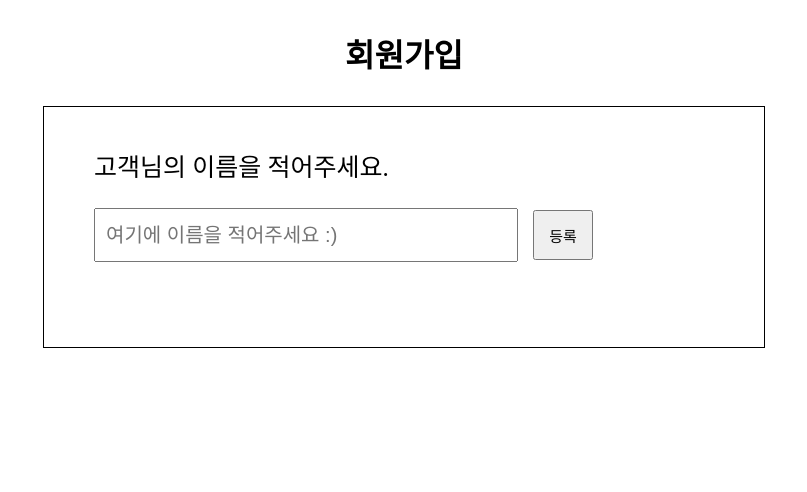
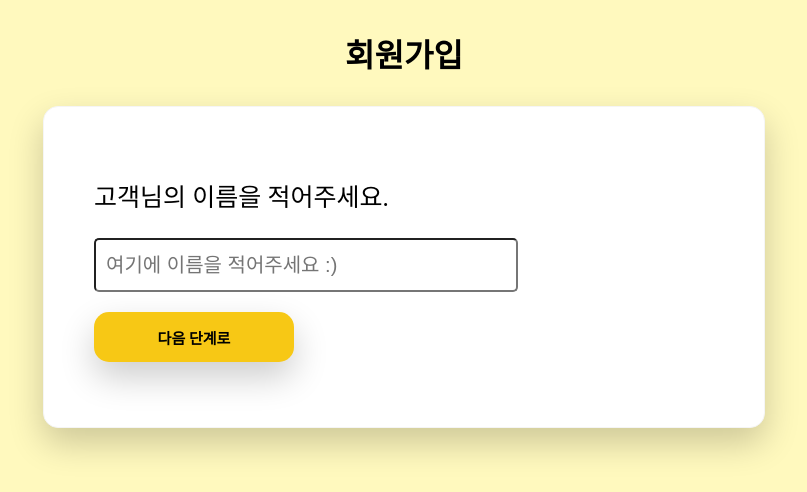
Before and after one commit to nyoungnyoung/Sinabro, a React (Create React App) app in the folder Front-End/last_front/: page /signup in a window 1280 px wide. Shown: the top 492 px of the page, without its empty margins (236-1043 px from the left). Built offline with nearby package versions, Linux system fonts and the light colour scheme; a web font is replaced by a local one.

Commit message:
feat: lobby, signup, login css 2차 적용완료

```diff
--- /dev/null
+++ b/Front-End/last_front/src/pages/lobby/Lobby.css
@@ -0,0 +1,11 @@
+.image {
+  display: inline-block;
+  justify-content: center;
+  background-image: url(./blackboard.png);
+  background-size: contain;
+  background-repeat: no-repeat;
+  background-position: center;
+  object-fit: cover;
+  width: 200vh;
+  height: 90vh;
+}
--- a/Front-End/last_front/src/pages/lobby/Lobby.js
+++ b/Front-End/last_front/src/pages/lobby/Lobby.js
@@ -1,6 +1,7 @@
 import React from "react";
 import styled from "styled-components";
 import { useNavigate } from "react-router-dom";
+import "./Lobby.css";
 
 function Lobby() {
   const navigate = useNavigate();
@@ -16,48 +17,66 @@ function Lobby() {
     <StyledDiv>
       {/* <h1>Lobby</h1> */}
       {/* <p>제일 처음에 로그인 하기 전에 나오는 메인페이지</p> */}
-      <div>
+      <div className="image">
         <StyledP>시나브로</StyledP>
         <StyledP2>: 조금씩 천천히</StyledP2>
-        <StyledButton
-          className="w-btn-outline w-btn-red-outline"
-          onClick={moveToSignUp}
-        >
-          회원가입
-        </StyledButton>
-        <br />
-        <StyledButton onClick={moveToLogin}>로그인</StyledButton>
+        <StyledDiv3>
+          <StyledButton onClick={moveToSignUp}>회원가입</StyledButton>
+          <StyledButton onClick={moveToLogin}>로그인</StyledButton>
+        </StyledDiv3>
       </div>
     </StyledDiv>
   );
 }
 
 const StyledDiv = styled.div`
-  // background-color: #fff9be;
-  background-size: cover;
+  background-color: #fff9be;
+  /* background-color: whitesmoke; */
+  /* background-size: cover; */
   height: 100vh;
+`;
+
+// const StyledDiv2 = styled.div`
+//   background-image: url("src\image\blackboard.png");
+//   background-repeat: no-repeat;
+//   background-position: center;
+// `;
+
+const StyledDiv3 = styled.div`
+  display: flex;
+  justify-content: center;
 `;
 const StyledP = styled.p`
   font-size: 120px;
   margin: 0;
-  padding-top: 100px;
+  padding-top: 130px;
+  text-shadow: 3px 3px 3px gray;
   font-family: "Chilgok_Cye";
+  color: whitesmoke;
+  font-weight: 700;
 `;
 
 const StyledP2 = styled.p`
+  color: whitesmoke;
+  font-weight: 700;
   font-family: "Chilgok_Cye";
   font-size: 30px;
+  text-shadow: 2px 2px 2px gray;
   padding: 0;
   margin-top: 0;
   margin-bottom: 40px;
 `;
 const StyledButton = styled.button`
+  font-weight: 700;
   width: 150px;
   // background-color: #300e01;
   // color: white;
+  background-color: #f7c815;
   font-size: 25px;
   font-family: "Chilgok_Cye";
-  margin-top: 30px;
+  margin-top: 45px;
+  margin-left: 30px;
+  margin-right: 30px;
   cursor: pointer;
   padding: 10px;
   border: none;
--- a/Front-End/last_front/src/pages/login/Login.js
+++ b/Front-End/last_front/src/pages/login/Login.js
@@ -1,5 +1,6 @@
 import React, { useState } from "react";
 import { useNavigate } from "react-router-dom";
+import styled from "styled-components";
 import axios from "axios";
 
 function Login() {
@@ -48,34 +49,81 @@ function Login() {
 
   console.log(login);
   return (
-    <div className="Login">
-      <h1>로그인</h1>
+    <StyledDiv>
+      <StyledH1>로그인</StyledH1>
       <div>
-        <div>
-          <label>전화번호 : </label>
-          <input
+        <StyledDiv2>
+          <StyledLabel>전화번호 : </StyledLabel>
+          <StyledInput
             type="text"
             value={login.number}
             onChange={(event) => {
               changeLogin(event, "number");
             }}
+            placeholder="전화번호를 입력해주세요 :)"
           />
-        </div>
-        <div>
-          <label>비밀번호 : </label>
-          <input
+        </StyledDiv2>
+        <StyledDiv2>
+          <StyledLabel>비밀번호 : </StyledLabel>
+          <StyledInput
             type="password"
             value={login.password}
             onChange={(event) => {
               changeLogin(event, "password");
             }}
+            placeholder="비밀번호를 입력해주세요 :)"
           />
-        </div>
+        </StyledDiv2>
 
-        <button onClick={apiLogin()}>로그인</button>
+        <StyledButton onClick={apiLogin()}>로그인</StyledButton>
       </div>
-    </div>
+    </StyledDiv>
   );
 }
 
+const StyledDiv = styled.div`
+  background-color: #fff9be;
+  height: 100vh;
+`;
+
+const StyledDiv2 = styled.div`
+  margin-top: 5px;
+`;
+const StyledH1 = styled.h1`
+  margin: 0;
+  padding: 30px;
+`;
+
+const StyledInput = styled.input`
+  padding: 10px;
+  width: 300px;
+  border-radius: 15px;
+`;
+const StyledButton = styled.button`
+  width: 200px;
+  height: 50px;
+  margin-left: auto;
+  margin-right: auto;
+  margin-top: 20px;
+  font-size: 15px;
+  font-weight: 700;
+  background-color: #f7c815;
+  font-size: 20px;
+  font-family: "Chilgok_Cye";
+  padding: 10px;
+  border: none;
+  border-radius: 15px;
+  box-shadow: 0 15px 35px rgba(0, 0, 0, 0.2);
+  :hover {
+    letter-spacing: 2px;
+    transform: scale(1.2);
+    cursor: pointer;
+    background-color: #ff5f2e;
+    color: white;
+    outline: 0;
+  }
+`;
+const StyledLabel = styled.label`
+  font-size: 20px;
+`;
 export default Login;
--- a/Front-End/last_front/src/pages/signup/AlreadyExisted.js
+++ b/Front-End/last_front/src/pages/signup/AlreadyExisted.js
@@ -1,5 +1,6 @@
 import React from "react";
 import { useNavigate } from "react-router-dom";
+import styled from "styled-components";
 
 const AlreadyExisted = () => {
   const navigate = useNavigate();
@@ -9,11 +10,47 @@ const AlreadyExisted = () => {
   };
 
   return (
-    <div>
-      <h1>이미 존재하는 전화번호 입니다. 로그인해주세요!</h1>
-      <button onClick={moveToLogin}>로그인 하러가기</button>
-    </div>
+    <StyledDiv>
+      <div>
+        <StyledH3>이미 존재하는 전화번호 입니다. 로그인해주세요!</StyledH3>
+      </div>
+      <StyledButton onClick={moveToLogin}>로그인 하러가기</StyledButton>
+    </StyledDiv>
   );
 };
 
+const StyledDiv = styled.div`
+  background-color: #fff9be;
+  height: 100vh;
+`;
+
+const StyledH3 = styled.h3`
+  margin: 0;
+  padding: 15px;
+`;
+
+const StyledButton = styled.button`
+  width: 200px;
+  height: 50px;
+  margin-left: auto;
+  margin-right: auto;
+  margin-top: 20px;
+  font-size: 15px;
+  font-weight: 700;
+  background-color: #f7c815;
+  font-size: 20px;
+  font-family: "Chilgok_Cye";
+  padding: 10px;
+  border: none;
+  border-radius: 15px;
+  box-shadow: 0 15px 35px rgba(0, 0, 0, 0.2);
+  :hover {
+    letter-spacing: 2px;
+    transform: scale(1.2);
+    cursor: pointer;
+    background-color: #ff5f2e;
+    color: white;
+    outline: 0;
+  }
+`;
 export default AlreadyExisted;
--- a/Front-End/last_front/src/pages/signup/SignUpCheckNumber.js
+++ b/Front-End/last_front/src/pages/signup/SignUpCheckNumber.js
@@ -23,8 +23,8 @@ function SignUpCheckNumber({ authCode }) {
   //       .catch((error) => console.log(error));
   // };
 
-  console.log(checkNumber);
-  console.log(authCode);
+  // console.log(checkNumber);
+  // console.log(authCode);
   return (
     <StyledDiv>
       <StyledDiv2>
@@ -44,7 +44,7 @@ function SignUpCheckNumber({ authCode }) {
             moveToPw1();
           }}
         >
-          확인
+          인증번호 확인
         </StyledButton>
       </StyledDiv2>
     </StyledDiv>
@@ -52,38 +52,62 @@ function SignUpCheckNumber({ authCode }) {
 }
 
 const StyledDiv = styled.div`
-  // background-color: #fff9be;
+  background-color: #fff9be;
   // background-color: white;
   height: 100vh;
 `;
 
 const StyledDiv2 = styled.div`
   background-color: white;
-  border: 1px black solid;
-  width: 95vh;
-  height: 30vh;
+  border: 1px whitesmoke solid;
+  border-radius: 15px;
+  box-shadow: 0 15px 35px rgba(0, 0, 0, 0.2);
+  width: 90vh;
+  height: 40vh;
   text-align: left;
   margin: auto;
 `;
 
 const StyledP = styled.p`
   font-size: 23px;
-  margin-left: 35px;
-  margin-top: 40px;
+  margin-left: 50px;
+  margin-top: 70px;
 `;
 
 const StyledInput = styled.input`
+  border-radius: 5px;
   width: 50vh;
   height: 30px;
   font-size: 20px;
   padding: 10px;
   margin-right: 15px;
-  margin-left: 35px;
+  margin-left: 50px;
+  :focus {
+    outline: 5px solid yellow;
+  }
 `;
 
 const StyledButton = styled.button`
-  width: 60px;
+  width: 200px;
   height: 50px;
+  margin-left: 50px;
+  margin-top: 20px;
   font-size: 15px;
+  font-weight: 700;
+  background-color: #f7c815;
+  font-size: 15px;
+  font-family: "Chilgok_Cye";
+  padding: 10px;
+  border: none;
+  border-radius: 15px;
+  box-shadow: 0 15px 35px rgba(0, 0, 0, 0.2);
+  :hover {
+    letter-spacing: 2px;
+    transform: scale(1.2);
+    cursor: pointer;
+    background-color: #ff5f2e;
+    color: white;
+    outline: 0;
+  }
 `;
 export default SignUpCheckNumber;
--- a/Front-End/last_front/src/pages/signup/SignUpMain.js
+++ b/Front-End/last_front/src/pages/signup/SignUpMain.js
@@ -67,7 +67,7 @@ function SignUpMain() {
 const StyledH1 = styled.h1`
   padding: 30px;
   margin: 0px;
-  // background-color: #fff9be;
-  background-color: white;
+  background-color: #fff9be;
+  /* background-color: white; */
 `;
 export default SignUpMain;
--- a/Front-End/last_front/src/pages/signup/SignUpName.js
+++ b/Front-End/last_front/src/pages/signup/SignUpName.js
@@ -28,13 +28,14 @@ function SignUpName({ HandleSignUp }) {
           }}
           placeholder="여기에 이름을 적어주세요 :)"
         />
+        <br />
         <StyledButton
           onClick={() => {
             moveToNumber();
             HandleSignUp(name, "name");
           }}
         >
-          등록
+          다음 단계로
         </StyledButton>
       </StyledDiv2>
     </StyledDiv>
@@ -42,15 +43,17 @@ function SignUpName({ HandleSignUp }) {
 }
 
 const StyledDiv = styled.div`
-  // background-color: #fff9be;
+  background-color: #fff9be;
   // background-color: white;
   height: 100vh;
 `;
 const StyledDiv2 = styled.div`
   background-color: white;
-  border: 1px black solid;
+  border: 1px whitesmoke solid;
+  border-radius: 15px;
+  box-shadow: 0 15px 35px rgba(0, 0, 0, 0.2);
   width: 90vh;
-  height: 30vh;
+  height: 40vh;
   text-align: left;
   margin: auto;
 `;
@@ -58,21 +61,43 @@ const StyledDiv2 = styled.div`
 const StyledP = styled.p`
   font-size: 25px;
   margin-left: 50px;
-  margin-top: 40px;
+  margin-top: 70px;
 `;
 
 const StyledInput = styled.input`
+  border-radius: 5px;
   width: 50vh;
   height: 30px;
   font-size: 20px;
   padding: 10px;
   margin-right: 15px;
   margin-left: 50px;
+  :focus {
+    outline: 3px solid yellow;
+  }
 `;
 
 const StyledButton = styled.button`
-  width: 60px;
+  width: 200px;
   height: 50px;
+  margin-left: 50px;
+  margin-top: 20px;
+  font-size: 30px;
+  font-weight: 700;
+  background-color: #f7c815;
   font-size: 15px;
+  font-family: "Chilgok_Cye";
+  padding: 10px;
+  border: none;
+  border-radius: 15px;
+  box-shadow: 0 15px 35px rgba(0, 0, 0, 0.2);
+  :hover {
+    letter-spacing: 2px;
+    transform: scale(1.2);
+    cursor: pointer;
+    background-color: #ff5f2e;
+    color: white;
+    outline: 0;
+  }
 `;
 export default SignUpName;
--- a/Front-End/last_front/src/pages/signup/SignUpNumber.js
+++ b/Front-End/last_front/src/pages/signup/SignUpNumber.js
@@ -66,6 +66,7 @@ function SignUpNumber({ HandleSignUp, HandleAuthCode }) {
           }}
           placeholder="여기에 전화번호를 입력해주세요 :)"
         />
+        <br />
         <StyledButton
           onClick={() => {
             HandleSignUp(phone, "phone");
@@ -73,7 +74,7 @@ function SignUpNumber({ HandleSignUp, HandleAuthCode }) {
             // moveToCheckNumber();
           }}
         >
-          등록
+          인증번호 받기
         </StyledButton>
       </StyledDiv2>
     </StyledDiv>
@@ -81,16 +82,18 @@ function SignUpNumber({ HandleSignUp, HandleAuthCode }) {
 }
 
 const StyledDiv = styled.div`
-  // background-color: #fff9be;
+  background-color: #fff9be;
   // background-color: white;
   height: 100vh;
 `;
 
 const StyledDiv2 = styled.div`
   background-color: white;
-  border: 1px black solid;
+  border: 1px whitesmoke solid;
+  border-radius: 15px;
+  box-shadow: 0 15px 35px rgba(0, 0, 0, 0.2);
   width: 90vh;
-  height: 30vh;
+  height: 40vh;
   text-align: left;
   margin: auto;
 `;
@@ -98,22 +101,43 @@ const StyledDiv2 = styled.div`
 const StyledP = styled.p`
   font-size: 25px;
   margin-left: 50px;
-  margin-top: 40px;
+  margin-top: 70px;
 `;
 
 const StyledInput = styled.input`
+  border-radius: 5px;
   width: 50vh;
   height: 30px;
   font-size: 20px;
   padding: 10px;
   margin-right: 15px;
   margin-left: 50px;
+  :focus {
+    outline: 3px solid yellow;
+  }
 `;
 
 const StyledButton = styled.button`
-  width: 60px;
+  width: 200px;
   height: 50px;
+  margin-left: 50px;
+  margin-top: 20px;
   font-size: 15px;
+  font-weight: 700;
+  background-color: #f7c815;
+  font-size: 15px;
+  font-family: "Chilgok_Cye";
+  padding: 10px;
+  border: none;
+  border-radius: 15px;
+  box-shadow: 0 15px 35px rgba(0, 0, 0, 0.2);
+  :hover {
+    letter-spacing: 2px;
+    transform: scale(1.2);
+    cursor: pointer;
+    background-color: #ff5f2e;
+    color: white;
+    outline: 0;
+  }
 `;
-
 export default SignUpNumber;
--- a/Front-End/last_front/src/pages/signup/SignUpPw1.js
+++ b/Front-End/last_front/src/pages/signup/SignUpPw1.js
@@ -40,16 +40,18 @@ function SignUpPw1({ HandleSignUp }) {
 }
 
 const StyledDiv = styled.div`
-  // background-color: #fff9be;
+  background-color: #fff9be;
   // background-color: white;
   height: 100vh;
 `;
 
 const StyledDiv2 = styled.div`
   background-color: white;
-  border: 1px black solid;
+  border: 1px whitesmoke solid;
+  border-radius: 15px;
+  box-shadow: 0 15px 35px rgba(0, 0, 0, 0.2);
   width: 90vh;
-  height: 30vh;
+  height: 40vh;
   text-align: left;
   margin: auto;
 `;
@@ -57,21 +59,43 @@ const StyledDiv2 = styled.div`
 const StyledP = styled.p`
   font-size: 25px;
   margin-left: 50px;
-  margin-top: 40px;
+  margin-top: 70px;
 `;
 
 const StyledInput = styled.input`
+  border-radius: 5px;
   width: 50vh;
   height: 30px;
   font-size: 20px;
   padding: 10px;
   margin-right: 15px;
   margin-left: 50px;
+  :focus {
+    outline: 3px solid yellow;
+  }
 `;
 
 const StyledButton = styled.button`
-  width: 60px;
+  width: 100px;
   height: 50px;
+  margin-left: 50px;
+  margin-top: 20px;
   font-size: 15px;
+  font-weight: 700;
+  background-color: #f7c815;
+  font-size: 15px;
+  font-family: "Chilgok_Cye";
+  padding: 10px;
+  border: none;
+  border-radius: 15px;
+  box-shadow: 0 15px 35px rgba(0, 0, 0, 0.2);
+  :hover {
+    letter-spacing: 2px;
+    transform: scale(1.2);
+    cursor: pointer;
+    background-color: #ff5f2e;
+    color: white;
+    outline: 0;
+  }
 `;
 export default SignUpPw1;
--- a/Front-End/last_front/src/pages/signup/SignUpPw2.js
+++ b/Front-End/last_front/src/pages/signup/SignUpPw2.js
@@ -75,16 +75,18 @@ function SignUpPw2({ signUpData }) {
 }
 
 const StyledDiv = styled.div`
-  // background-color: #fff9be;
+  background-color: #fff9be;
   // background-color: white;
   height: 100vh;
 `;
 
 const StyledDiv2 = styled.div`
   background-color: white;
-  border: 1px black solid;
+  border: 1px whitesmoke solid;
+  border-radius: 15px;
+  box-shadow: 0 15px 35px rgba(0, 0, 0, 0.2);
   width: 90vh;
-  height: 30vh;
+  height: 40vh;
   text-align: left;
   margin: auto;
 `;
@@ -92,21 +94,43 @@ const StyledDiv2 = styled.div`
 const StyledP = styled.p`
   font-size: 25px;
   margin-left: 50px;
-  margin-top: 40px;
+  margin-top: 70px;
 `;
 
 const StyledInput = styled.input`
+  border-radius: 5px;
   width: 50vh;
   height: 30px;
-  font-size: 15px;
+  font-size: 20px;
   padding: 10px;
   margin-right: 15px;
   margin-left: 50px;
+  :focus {
+    outline: 3px solid yellow;
+  }
 `;
 
 const StyledButton = styled.button`
-  width: 60px;
+  width: 100px;
   height: 50px;
+  margin-left: 50px;
+  margin-top: 20px;
   font-size: 15px;
+  font-weight: 700;
+  background-color: #f7c815;
+  font-size: 15px;
+  font-family: "Chilgok_Cye";
+  padding: 10px;
+  border: none;
+  border-radius: 15px;
+  box-shadow: 0 15px 35px rgba(0, 0, 0, 0.2);
+  :hover {
+    letter-spacing: 2px;
+    transform: scale(1.2);
+    cursor: pointer;
+    background-color: #ff5f2e;
+    color: white;
+    outline: 0;
+  }
 `;
 export default SignUpPw2;
```
Also changed, not shown: Front-End/last_front/src/pages/lobby/blackboard.png (added), 1 other file (tests, documents, lock files or other folders).
